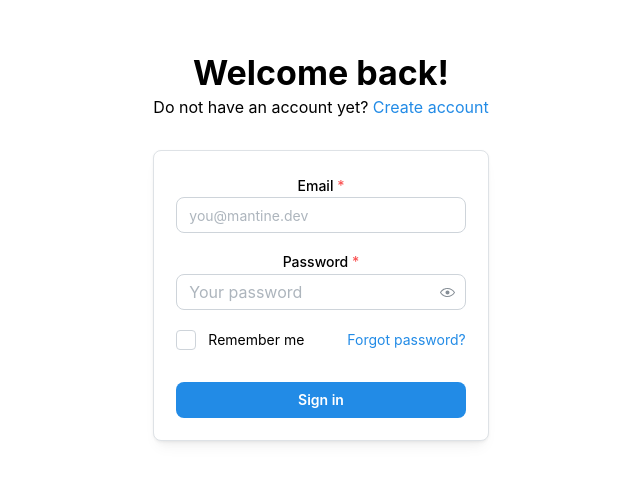
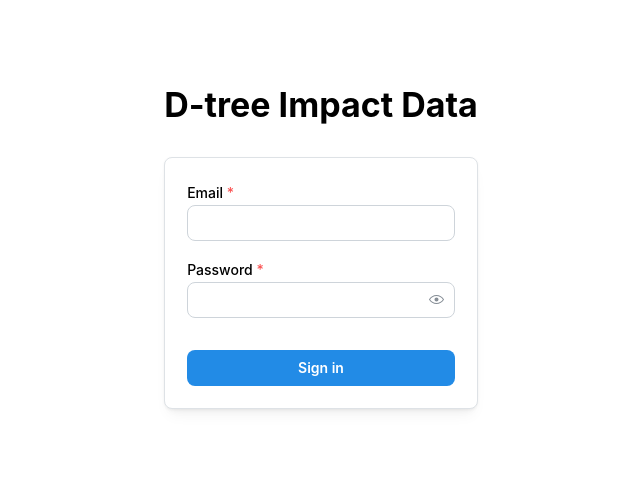
Before and after one commit to klihonga11/dtree-impact-data, a React (Vite) app: page / in a window 1280 px wide. Shown: the part 154-636 px from the top of the page, without its empty margins (319-959 px from the left). Built offline with nearby package versions, Linux system fonts and the light colour scheme.

Commit message:
Update login UI

```diff
--- a/src/pages/Login.tsx
+++ b/src/pages/Login.tsx
@@ -1,48 +1,52 @@
 import {
-  Anchor,
   Button,
-  Checkbox,
   Container,
-  Group,
   Paper,
   PasswordInput,
-  Text,
   TextInput,
   Title,
 } from "@mantine/core";
+import { isEmail, useForm } from "@mantine/form";
 
 export default function LoginPage() {
+  const form = useForm({
+    mode: "controlled",
+    initialValues: { email: "", password: "" },
+    validate: {
+      email: isEmail("Invalid email"),
+    },
+  });
+
+  const handleSubmit = (values: { email: string; password: string }) => {
+    console.log(values);
+  };
+
   return (
     <Container size={420} my={40}>
-      <Title ta="center">Welcome back!</Title>
-
-      <Text>
-        Do not have an account yet? <Anchor>Create account</Anchor>
-      </Text>
+      <Title ta="center">D-tree Impact Data</Title>
 
       <Paper withBorder shadow="sm" p={22} mt={30} radius="md">
+        <form onSubmit={form.onSubmit(handleSubmit)}>
           <TextInput
             label="Email"
-          placeholder="you@mantine.dev"
+            ta="start"
             required
             radius="md"
+            {...form.getInputProps("email")}
           />
           <PasswordInput
             label="Password"
-          placeholder="Your password"
+            ta="start"
             required
             mt="md"
             radius="md"
+            {...form.getInputProps("password")}
           />
-        <Group justify="space-between" mt="lg">
-          <Checkbox label="Remember me" />
-          <Anchor component="button" size="sm">
-            Forgot password?
-          </Anchor>
-        </Group>
-        <Button fullWidth mt="xl" radius="md">
+
+          <Button fullWidth mt="xl" radius="md" type="submit">
             Sign in
           </Button>
+        </form>
       </Paper>
     </Container>
   );
```
Lines whose indentation alone changed are shown as unchanged.
